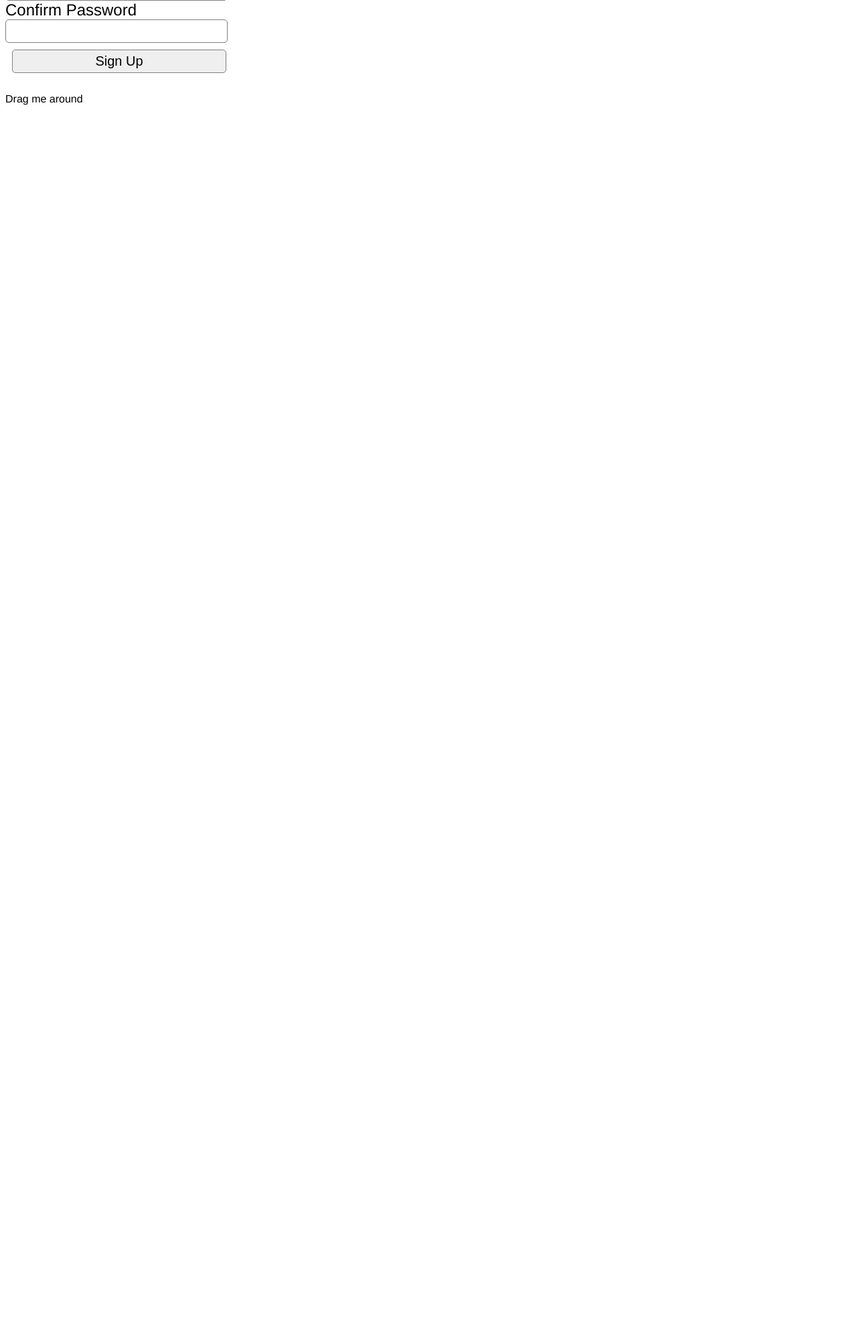
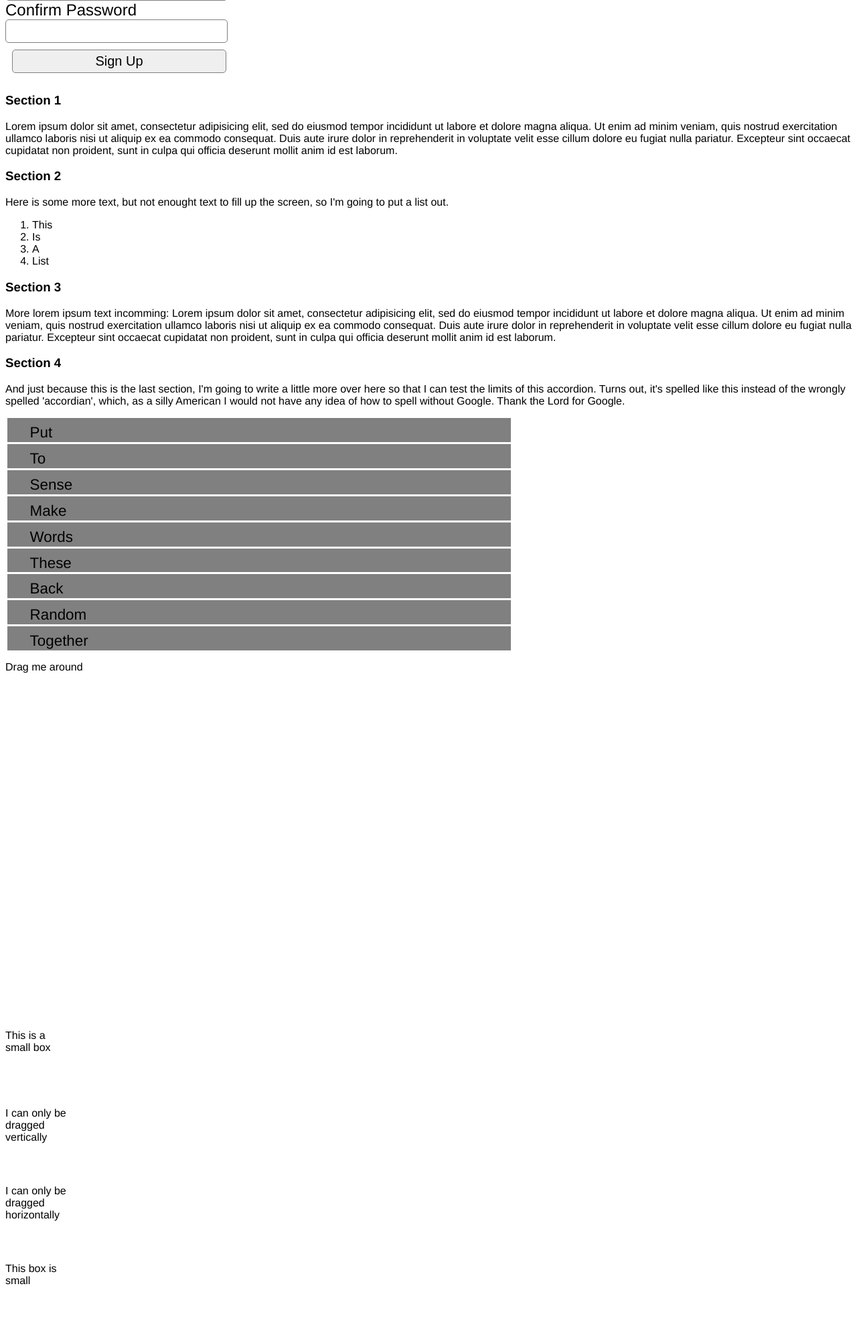
Before and after one commit to MylesWritesCode/CompleteWebDeveloperCourse, a PHP site: page /form.html in a window 1280 px wide. Shown: the part 208-2201 px from the top of the page at 67% size. Before the commit the page ends 365 px from the top, so only its background shows below. Run offline with PHP 8.4, Linux system fonts and the light colour scheme; some libraries are stand-ins or nearby versions.

Commit message:
Completed jQuery UI lesson

```diff
--- a/Mini Project - Form Validation/form.html
+++ b/Mini Project - Form Validation/form.html
@@ -30,8 +30,58 @@
       </div>
       <p id="errorMessages"></p>
     </div>
+    <!-- Start jQuery UI practice -->
+    <div id="accordion">
+      <h3>Section 1</h3>
+      <div>
+        <p>Lorem ipsum dolor sit amet, consectetur adipisicing elit, sed do eiusmod tempor incididunt ut labore et dolore magna aliqua. Ut enim ad minim veniam, quis nostrud exercitation ullamco laboris nisi ut aliquip ex ea commodo consequat. Duis aute irure dolor in reprehenderit in voluptate velit esse cillum dolore eu fugiat nulla pariatur. Excepteur sint occaecat cupidatat non proident, sunt in culpa qui officia deserunt mollit anim id est laborum.</p>
+      </div>
+      <h3>Section 2</h3>
+      <div>
+        <p>Here is some more text, but not enought text to fill up the screen, so I'm going to put a list out.</p>
+        <ol>
+          <li>This</li>
+          <li>Is</li>
+          <li>A</li>
+          <li>List</li>
+        </ol>
+      </div>
+      <h3>Section 3</h3>
+      <div>
+        <p>More lorem ipsum text incomming: Lorem ipsum dolor sit amet, consectetur adipisicing elit, sed do eiusmod tempor incididunt ut labore et dolore magna aliqua. Ut enim ad minim veniam, quis nostrud exercitation ullamco laboris nisi ut aliquip ex ea commodo consequat. Duis aute irure dolor in reprehenderit in voluptate velit esse cillum dolore eu fugiat nulla pariatur. Excepteur sint occaecat cupidatat non proident, sunt in culpa qui officia deserunt mollit anim id est laborum.</p>
+      </div>
+      <h3>Section 4</h3>
+      <div>
+        <p>And just because this is the last section, I'm going to write a little more over here so that I can test the limits of this accordion. Turns out, it's spelled like this instead of the wrongly spelled 'accordian', which, as a silly American I would not have any idea of how to spell without Google. Thank the Lord for Google.</p>
+      </div>
+    </div>
+    <ul id="sortable">
+      <li>Put</li>
+      <li>To</li>
+      <li>Sense</li>
+      <li>Make</li>
+      <li>Words</li>
+      <li>These</li>
+      <li>Back</li>
+      <li>Random</li>
+      <li>Together</li>
+    </ul>
     <div id="draggable" class="ui-widget-content">
       <p>Drag me around</p>
+    </div>
+    <div id="bigDroppable" class="ui-widget-content large-box">
+    </div>
+    <div id="smallDroppable" class="ui-widget-content box">
+      <p id="droppableText">This is a small box</p>
+    </div>
+    <div id="vertDraggable" class="ui-widget-content box">
+      <p> I can only be dragged vertically </p>
+    </div>
+    <div id="horiDraggable" class="ui-widget-content box">
+      <p> I can only be dragged horizontally </p>
+    </div>
+    <div id="boxResizeable" class="ui-widget-content box">
+      <p id="boxResizeText">This box is small</p>
     </div>
     <script type="text/javascript" src="scripts.js"></script>
   </body>
--- a/Mini Project - Form Validation/scripts.js
+++ b/Mini Project - Form Validation/scripts.js
@@ -24,3 +24,49 @@
 $(function() {
   $("#draggable").draggable();
 });
+
+$(function(){
+  $("#vertDraggable").draggable({
+    axis: "y"
+  });
+});
+
+$(function(){
+  $("#horiDraggable").draggable({
+    axis: "x"
+  });
+});
+
+$(function(){
+  $("#boxResizeable").resizable({
+    grid:50,
+    resize: function(event, ui){
+      if ($(this).width() > 300) {
+        $("#boxResizeText").html("This box is bigger.");
+      }
+    }
+  });
+});
+
+$(function(){
+  $("#smallDroppable").draggable();
+});
+
+$(function(){
+  $("#bigDroppable").droppable({
+    drop: function(event, ui){
+      $("#droppableText").html("You dropped me");
+    }
+  });
+});
+
+// Accordion function (with headers)
+$(function(){
+  $("#accordion").accordion();
+});
+
+// Sortable list function (draggable list)
+$(function(){
+  $("#sortable").sortable();
+  $("#sortable").disableSelection();
+});
--- a/Mini Project - Form Validation/styles.css
+++ b/Mini Project - Form Validation/styles.css
@@ -14,6 +14,23 @@
   position: relative;
   font-size: 150%;
   display: block;
+}
+
+/*Added styles just to show sortable list*/
+#sortable {
+    list-style-type: none;
+    margin: 0;
+    padding: 0;
+    width: 60%;
+}
+
+#sortable li {
+  margin: 0 3px 3px 3px;
+  padding: 0.4em;
+  padding-left: 1.5em;
+  font-size: 1.4em;
+  height: 18px;
+  background-color: gray;
 }
 
 .wrapper {
@@ -34,3 +51,13 @@
   color: red;
   font-size: 80% !important;
 }
+
+.box {
+  height: 100px;
+  width: 100px;
+}
+
+.large-box {
+  height: 500px;
+  width: 500px;
+}
```
